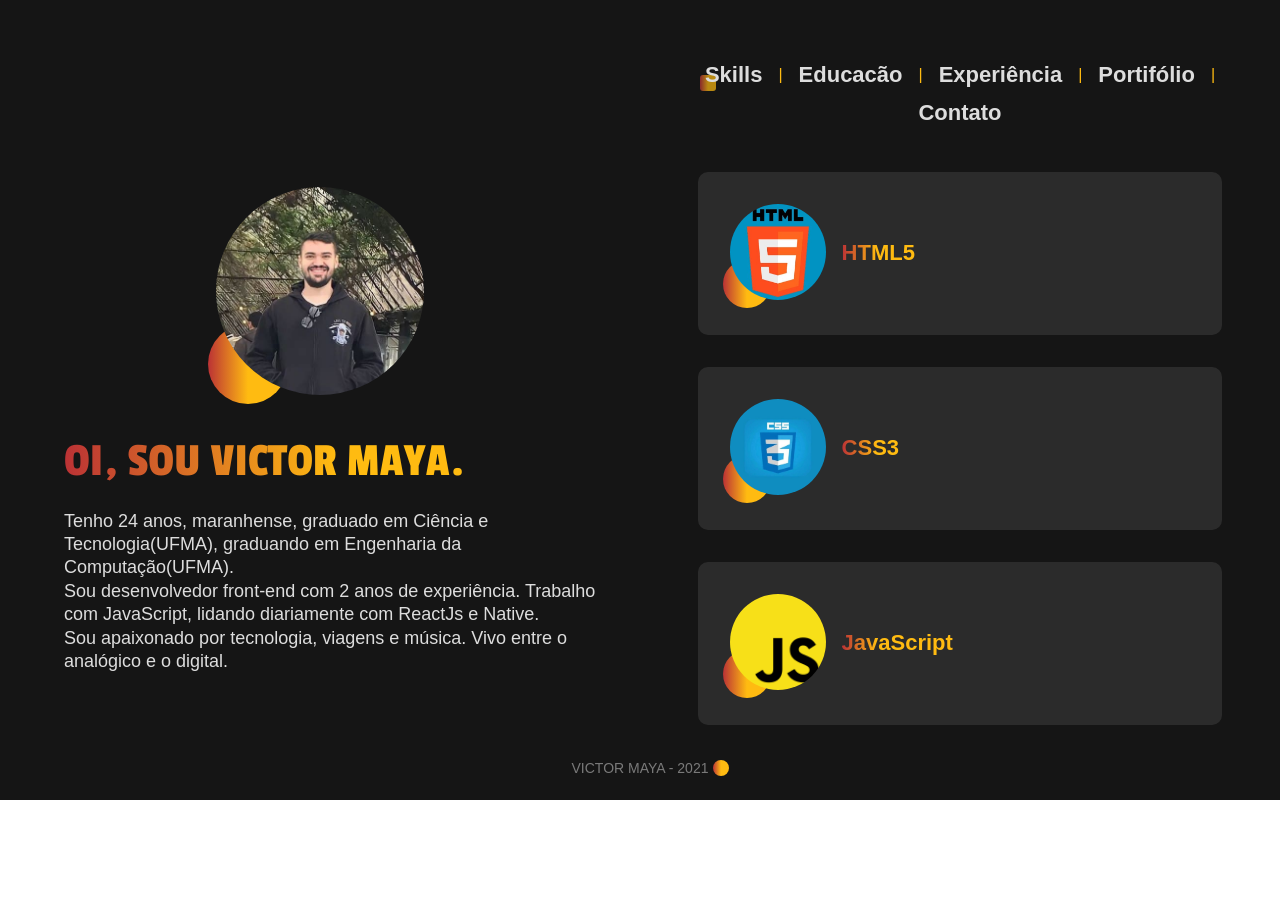
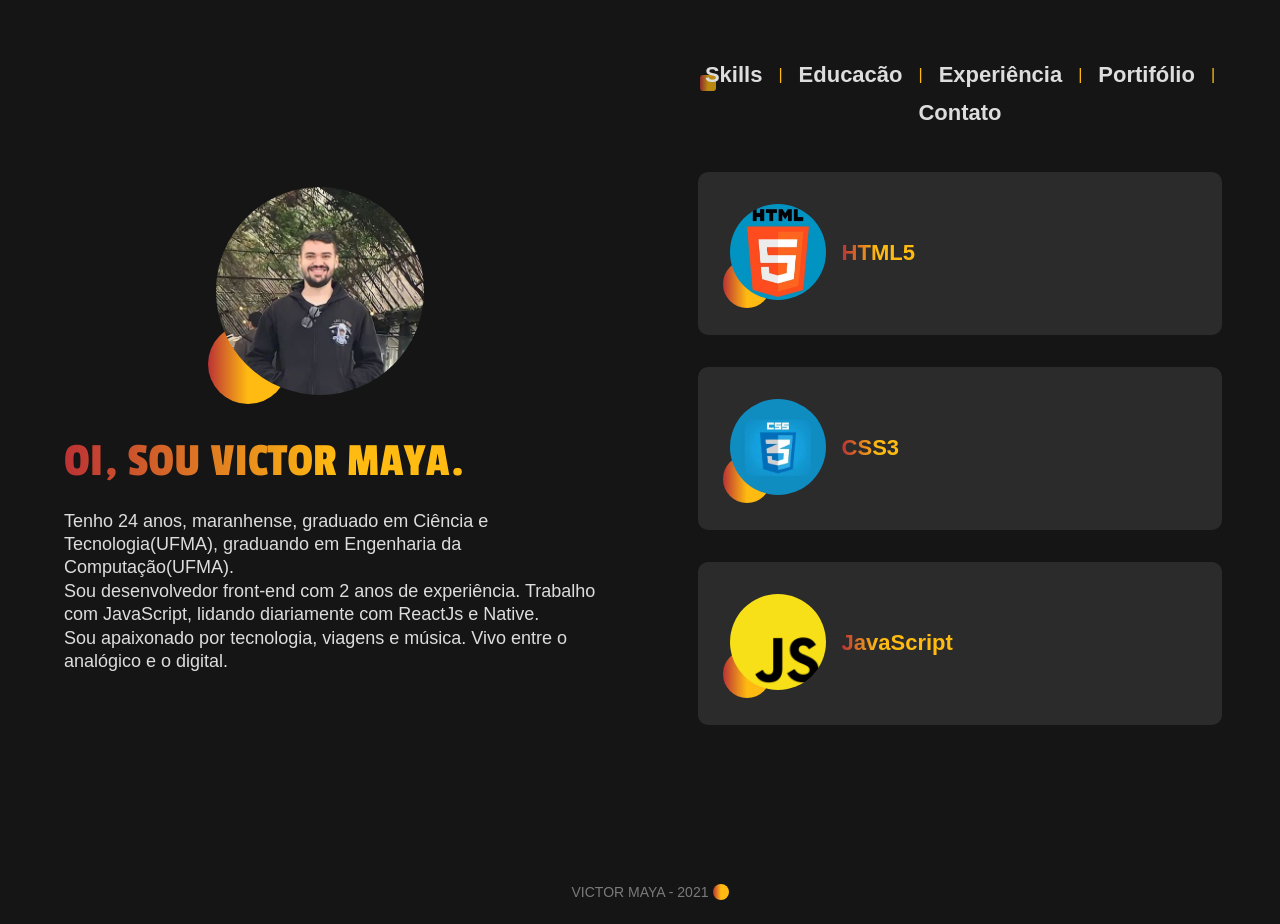
Before and after one commit to victormaya/victormaya-site, a React (Create React App) app: page / in a window 1280 px wide. Before the commit the page ends 800 px from the top, so only its background shows below. Built offline with nearby package versions, Linux system fonts and the light colour scheme; the HTML template or start-up script is replaced by a standard one.

Commit message:
corrigido o css

```diff
--- a/public/style.css
+++ b/public/style.css
@@ -133,3 +133,18 @@
   color: inherit;
   text-decoration: none;
 }
+
+::-webkit-scrollbar {
+  width: 0.75rem;
+}
+::-webkit-scrollbar-track {
+  background: #151515;
+}
+::-webkit-scrollbar-thumb {
+  background-color: #2b2b2b;
+  /* background: linear-gradient(
+        45deg,
+        rgba(255, 187, 17, 1) 0%,
+        rgba(187, 50, 53, 1) 50%
+      ); */
+}
--- a/src/styled.js
+++ b/src/styled.js
@@ -4,12 +4,11 @@
   display: grid;
   grid-template-columns: 1fr 1fr;
   width: 100%;
-  height: calc(100vh - 4rem);
+  min-height: calc(100vh - 4rem);
   background: #151515;
-  overflow: hidden;
   @media (max-width: 970px) {
+    overflow: auto;
     grid-template-columns: 1fr;
-    overflow: auto;
   }
   .animaLeft {
     opacity: 0;
@@ -38,6 +37,7 @@
   align-items: center;
   justify-content: center;
   font-family: Arial, sans-serif;
+  overflow: auto;
   .perfil {
     width: 13rem;
     margin-bottom: 1rem;
```
Also changed, not shown: 1 other file (tests, documents, lock files or other folders).
